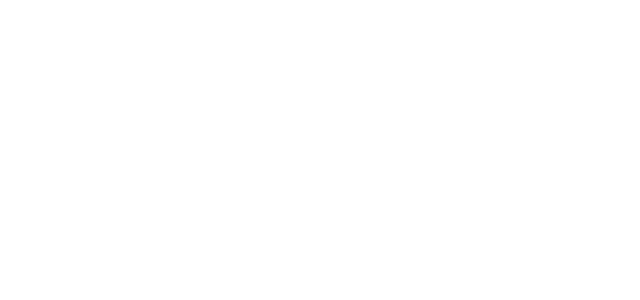
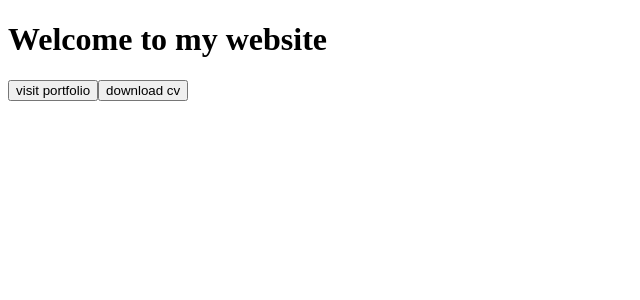
Before and after one commit to Bakri-Hmouda/Bakri-Hmouda.github.io, a Next.js app: page /welcome in a window 1280 px wide. Shown: the top 300 px of the page, without its empty margins (0-640 px from the left). Built offline with nearby package versions, Linux system fonts and the light colour scheme.

Commit message:
added welcome page button component

```diff
--- a/Components/button with icon/button.tsx
+++ b/Components/button with icon/button.tsx
@@ -1,9 +1,15 @@
+import Link from "next/link"
 import styles from "./button.module.css"
 
 
-export default function Button({ text, icon }: { text: string, icon: string }) {
+export default function Button({ text, icon, link }:
+    { text: string, icon: string, link: string }) {
 
-    return <button>
-
-    </button>
+    return (
+        <Link href={link}>
+            <button>
+                {text}
+            </button>
+        </Link>
+    )
 }
--- a/pages/welcome/index.tsx
+++ b/pages/welcome/index.tsx
@@ -1,4 +1,5 @@
 import Head from "next/head";
+import Button from "../../Components/button with icon/button";
 import styles from "../../styles/Welcome.module.css"
 
 export default function Welcome() {
@@ -11,7 +12,9 @@
 
             <main>
                 <div className={styles.container}>
-
+                    <h1>Welcome to my website</h1>
+                    <Button text="visit portfolio" icon="" link="/" />
+                    <Button text="download cv" icon="" link="/cv" />
                 </div>
             </main>
         </>
```
